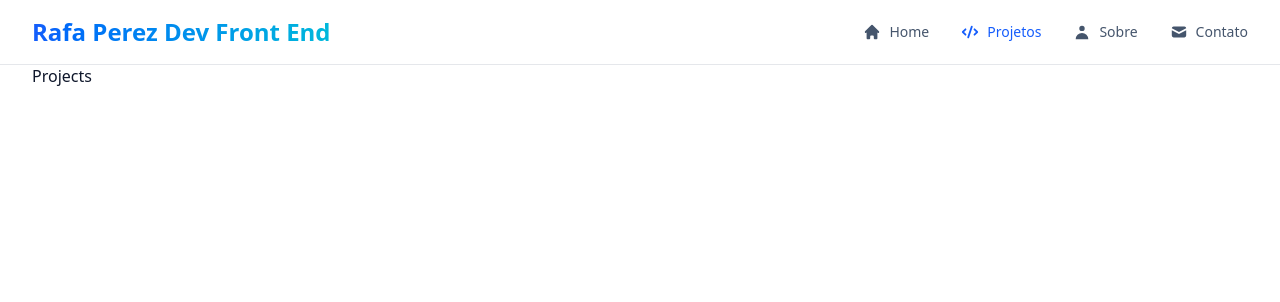
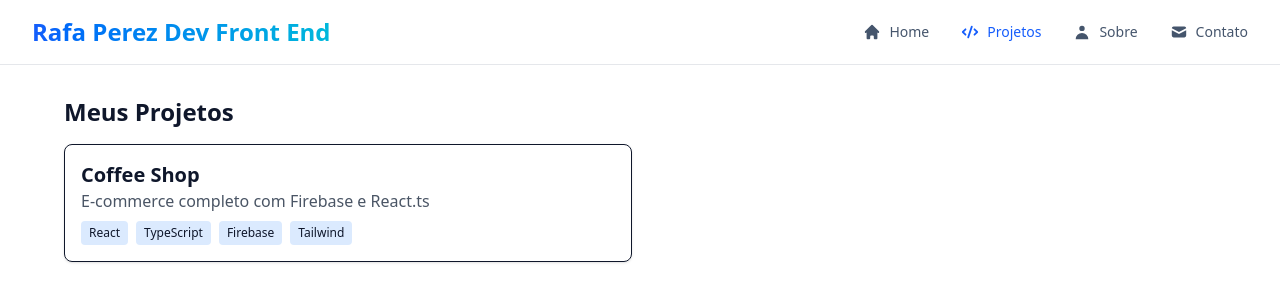
Before and after one commit to rafajperez/portfolio_rafajp, a React (Vite) app: page /projects in a window 1280 px wide. Shown: the top 302 px of the page. Built offline with nearby package versions, Linux system fonts and the light colour scheme.

Commit message:
Feature BarrelFile

```diff
--- a/src/components/common/ProjectCard.tsx
+++ b/src/components/common/ProjectCard.tsx
@@ -0,0 +1,60 @@
+import { FaGithub, FaExternalLinkAlt } from "react-icons/fa";
+import { type Project } from "../../types/project";
+interface ProjectCardProps {
+  project: Project;
+}
+
+const ProjectCard = ({ project }: ProjectCardProps) => {
+  return (
+    <div className="bg-white dark:bg-slate-800 rounded-xl overflow-hidden shadow-lg hover:shadow-2xl transition-shadow border border-gray-200 dark:border-slate-700">
+      {/* Espaço para Imagem - se não tiver, usa um placeholder colorido */}
+      <div className="h-48 bg-linear-to-br from-blue-500 to-purple-600 flex items-center justify-center text-white font-bold">
+        {project.imageUrl ? (
+          <img src={project.imageUrl} alt={project.title} />
+        ) : (
+          project.title
+        )}
+      </div>
+      <div className="p-6">
+        <h3 className="text-xl font-bold mb-2">{project.title}</h3>
+        <p className="text-slate-600 dark:text-slate-400 text-sm mb-4 line-clamp-2">
+          {project.description}
+        </p>
+        {/* Tags de Tecnologias */}
+        <div className="flex flex-wrap gap-2 mb-6">
+          {project.technologies.map((tech) => (
+            <span
+              key={tech}
+              className="px-2 py-1 text-xs font-medium bg-blue-100 dark:bg-blue-900 text-blue-600 dark:text-blue-300 rounded-md"
+            >
+              {tech}
+            </span>
+          ))}
+        </div>
+        {/* Links */}
+        <div className="flex justify-between items-center">
+          <a
+            href={project.githubUrl}
+            target="_blank"
+            rel="noreferrer"
+            className="flex items-center gap-2 text-sm font-semibold hover:text-blue-500 transition-colors"
+          >
+            <FaGithub size={20} /> Code
+          </a>
+          {project.deployUrl && (
+            <a
+              href={project.deployUrl}
+              target="_blank"
+              rel="noreferrer"
+              className="flex items-center gap-2 text-sm font-semibold text-blue-600 hover:text-blue-400 transition-colors"
+            >
+              <FaExternalLinkAlt size={16} /> Live Demo
+            </a>
+          )}
+        </div>
+      </div>
+    </div>
+  );
+};
+
+export default ProjectCard;
--- /dev/null
+++ b/src/pages/BarrelFile.tsx
@@ -0,0 +1,4 @@
+export { default as Home } from "./Home";
+export { default as Projects } from "./Projects";
+export { default as About } from "./About";
+export { default as Contact } from "./Contact";
--- a/src/pages/Projects/index.tsx
+++ b/src/pages/Projects/index.tsx
@@ -1,5 +1,39 @@
+import { type Project } from "../../types/project";
+
 const Projects = () => {
-  return <div>Projects</div>;
+  const myProjects: Project[] = [
+    {
+      id: 1,
+      title: "Coffee Shop",
+      description: "E-commerce completo com Firebase e React.ts",
+      technologies: ["React", "TypeScript", "Firebase", "Tailwind"],
+      githubUrl: "https://github.com/seu-usuario/coffee-shop",
+      deployUrl: "https://coffee-shop-demo.vercel.app",
+    },
+  ];
+  return (
+    <div className="p-8">
+      <h1 className="text-2xl font-bold mb-4">Meus Projetos</h1>
+      <div className="grid grid-cols-1 md:grid-cols-2 gap-4">
+        {myProjects.map((project) => (
+          <div key={project.id} className="border p-4 rounded-lg shadow-sm">
+            <h2 className="text-xl font-semibold">{project.title}</h2>
+            <p className="text-gray-600">{project.description}</p>
+            <div className="flex gap-2 mt-2">
+              {project.technologies.map((tech) => (
+                <span
+                  key={tech}
+                  className="text-xs bg-blue-100 px-2 py-1 rounded"
+                >
+                  {tech}
+                </span>
+              ))}
+            </div>
+          </div>
+        ))}
+      </div>
+    </div>
+  );
 };
 
 export default Projects;
--- a/src/routes/index.tsx
+++ b/src/routes/index.tsx
@@ -1,8 +1,5 @@
 import { Routes, Route } from "react-router-dom";
-import Home from "../pages/Home";
-import About from "../pages/About";
-import Contact from "../pages/Contact";
-import Projects from "../pages/Projects";
+import { Home, Projects, About, Contact } from "../pages/BarrelFile";
 
 const AppRoutes = () => {
   return (
```
Also changed, not shown: src/services/data.ts (added).
